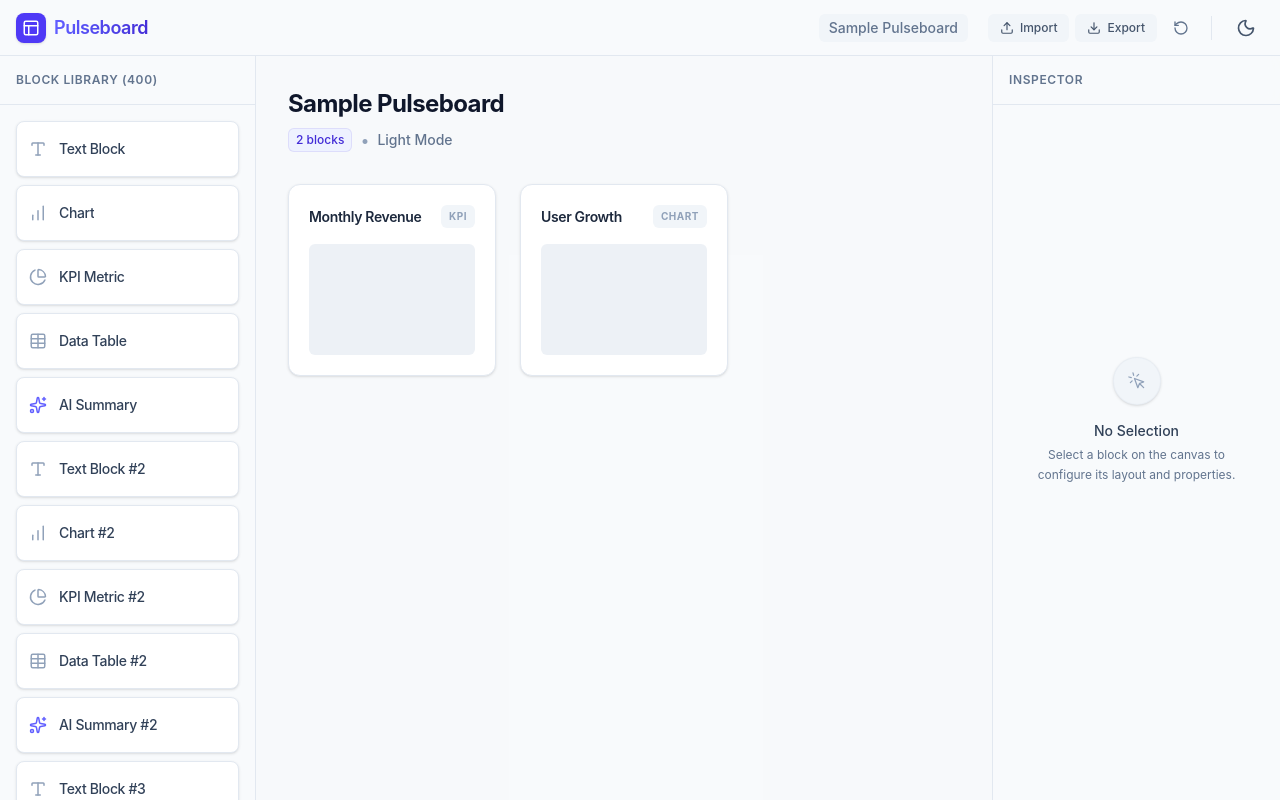
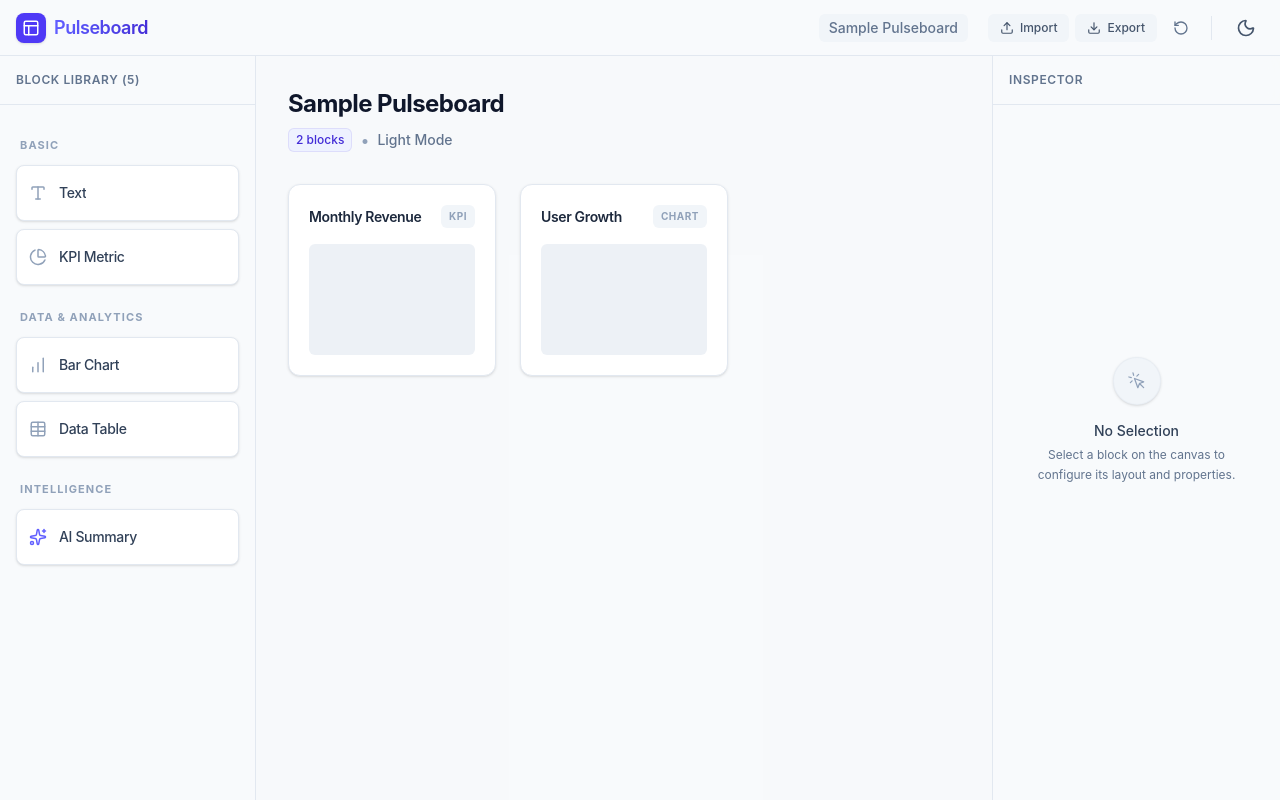
Before and after one commit to siddheshmore12/PulseBoard, a React (Vite) app: page / in a window 1280 px wide. Built offline with nearby package versions, Linux system fonts and the light colour scheme.

Commit message:
Clean block library and replace mock data with real categories

```diff
--- a/src/components/sidebar/BlockLibrarySidebar.tsx
+++ b/src/components/sidebar/BlockLibrarySidebar.tsx
@@ -4,40 +4,40 @@ import { useWorkspaceStore } from '../../store/workspaceStore';
 import { type BlockType } from '../../types/workspace';
 import { useVirtualizer } from '@tanstack/react-virtual';
 
-const baseBlocks: { type: BlockType; label: string; icon: React.ReactNode }[] = [
-  { type: "text", label: "Text Block", icon: <Type size={18} /> },
-  { type: "chart", label: "Chart", icon: <BarChart size={18} /> },
-  { type: "kpi", label: "KPI Metric", icon: <PieChart size={18} /> },
-  { type: "table", label: "Data Table", icon: <Table size={18} /> },
-  { type: "ai-summary", label: "AI Summary", icon: <Sparkles size={18} className="text-indigo-500" /> },
-];
+type LibraryItem =
+  | { type: 'header'; id: string; label: string }
+  | { type: 'block'; id: string; blockType: BlockType; label: string; icon: React.ReactNode };
 
 /**
  * PERFORMANCE NOTE:
- * Simulating a massive block catalog (400 items) to prove rendering scalability.
- * Traditional rendering would cause massive DOM bloat here. We use Virtualization.
+ * Even though this specific realistic catalog is small, we maintain the virtualization pattern
+ * (react-virtual) from Phase 5. This proves the architecture can cleanly scale to hundreds of
+ * block definitions across many categories (like a real enterprise SaaS tool) without DOM bloat.
  */
-const availableBlocks = Array.from({ length: 400 }).map((_, i) => {
-  const base = baseBlocks[i % baseBlocks.length];
-  return {
-    ...base,
-    id: `lib-block-${i}`,
-    label: `${base.label} ${Math.floor(i / baseBlocks.length) > 0 ? `#${Math.floor(i / baseBlocks.length) + 1}` : ''}`.trim()
-  };
-});
+const libraryCatalog: LibraryItem[] = [
+  { type: 'header', id: 'h-basic', label: 'Basic' },
+  { type: 'block', id: 'b-text', blockType: 'text', label: 'Text', icon: <Type size={18} /> },
+  { type: 'block', id: 'b-kpi', blockType: 'kpi', label: 'KPI Metric', icon: <PieChart size={18} /> },
+
+  { type: 'header', id: 'h-data', label: 'Data & Analytics' },
+  { type: 'block', id: 'b-chart', blockType: 'chart', label: 'Bar Chart', icon: <BarChart size={18} /> },
+  { type: 'block', id: 'b-table', blockType: 'table', label: 'Data Table', icon: <Table size={18} /> },
+
+  { type: 'header', id: 'h-ai', label: 'Intelligence' },
+  { type: 'block', id: 'b-ai-summary', blockType: 'ai-summary', label: 'AI Summary', icon: <Sparkles size={18} className="text-indigo-500" /> },
+];
 
 export function BlockLibrarySidebar() {
   const addBlock = useWorkspaceStore((state) => state.addBlock);
 
-  // Parent DOM ref for measuring scroll offset
   const parentRef = useRef<HTMLDivElement>(null);
 
-  // Virtualizer config
+  // Virtualizer dynamically calculates layout heights based on element type
   const virtualizer = useVirtualizer({
-    count: availableBlocks.length,
+    count: libraryCatalog.length,
     getScrollElement: () => parentRef.current,
-    estimateSize: () => 64, // Approximate height of each block row (56px content + 8px gap)
-    overscan: 5,            // Pre-render a few items outside view to prevent flicker
+    estimateSize: (index) => libraryCatalog[index].type === 'header' ? 44 : 64,
+    overscan: 5,
   });
 
   const handleAddBlock = (type: BlockType, label: string) => {
@@ -50,10 +50,12 @@ export function BlockLibrarySidebar() {
     addBlock(newBlock);
   };
 
+  const blockCount = libraryCatalog.filter(i => i.type === 'block').length;
+
   return (
     <aside className="w-64 border-r border-[var(--border)] bg-[var(--background)] flex flex-col transition-colors duration-300">
       <div className="p-4 border-b border-[var(--border)]">
-        <h2 className="font-semibold text-xs uppercase tracking-wider text-slate-500 dark:text-slate-400">Block Library ({availableBlocks.length})</h2>
+        <h2 className="font-semibold text-xs uppercase tracking-wider text-slate-500 dark:text-slate-400">Block Library ({blockCount})</h2>
       </div>
       <div
         ref={parentRef}
@@ -67,10 +69,10 @@ export function BlockLibrarySidebar() {
           }}
         >
           {virtualizer.getVirtualItems().map((virtualItem) => {
-            const block = availableBlocks[virtualItem.index];
+            const item = libraryCatalog[virtualItem.index];
             return (
               <div
-                key={block.id}
+                key={item.id}
                 style={{
                   position: 'absolute',
                   top: 0,
@@ -78,20 +80,26 @@ export function BlockLibrarySidebar() {
                   width: '100%',
                   height: `${virtualItem.size}px`,
                   transform: `translateY(${virtualItem.start}px)`,
-                  paddingBottom: '8px'
+                  paddingBottom: item.type === 'header' ? '4px' : '8px'
                 }}
               >
+                {item.type === 'header' ? (
+                  <div className="flex items-end px-1 pt-4 pb-2">
+                    <span className="text-[11px] font-bold uppercase tracking-widest text-slate-400 dark:text-slate-500">{item.label}</span>
+                  </div>
+                ) : (
                   <button
-                  onClick={() => handleAddBlock(block.type as BlockType, block.label)}
+                    onClick={() => handleAddBlock(item.blockType, item.label)}
                     className="flex w-full h-full items-center gap-3 p-3 rounded-lg border border-slate-200 dark:border-slate-800 bg-white dark:bg-slate-800/50 cursor-pointer shadow-sm hover:border-indigo-300 dark:hover:border-indigo-700 hover:shadow-md active:scale-95 transition-all duration-200 group focus:outline-none focus-visible:ring-2 focus-visible:ring-indigo-500 focus-visible:ring-offset-2 dark:focus-visible:ring-offset-slate-900"
                   >
                     <div className="text-slate-400 dark:text-slate-500 group-hover:text-indigo-600 dark:group-hover:text-indigo-400 transition-colors">
-                    {block.icon}
+                      {item.icon}
                     </div>
                     <span className="text-sm font-medium tracking-tight text-slate-700 dark:text-slate-200 group-hover:text-indigo-700 dark:group-hover:text-indigo-300 transition-colors text-left truncate">
-                    {block.label}
+                      {item.label}
                     </span>
                   </button>
+                )}
               </div>
             );
           })}
```
Lines whose indentation alone changed are shown as unchanged.
